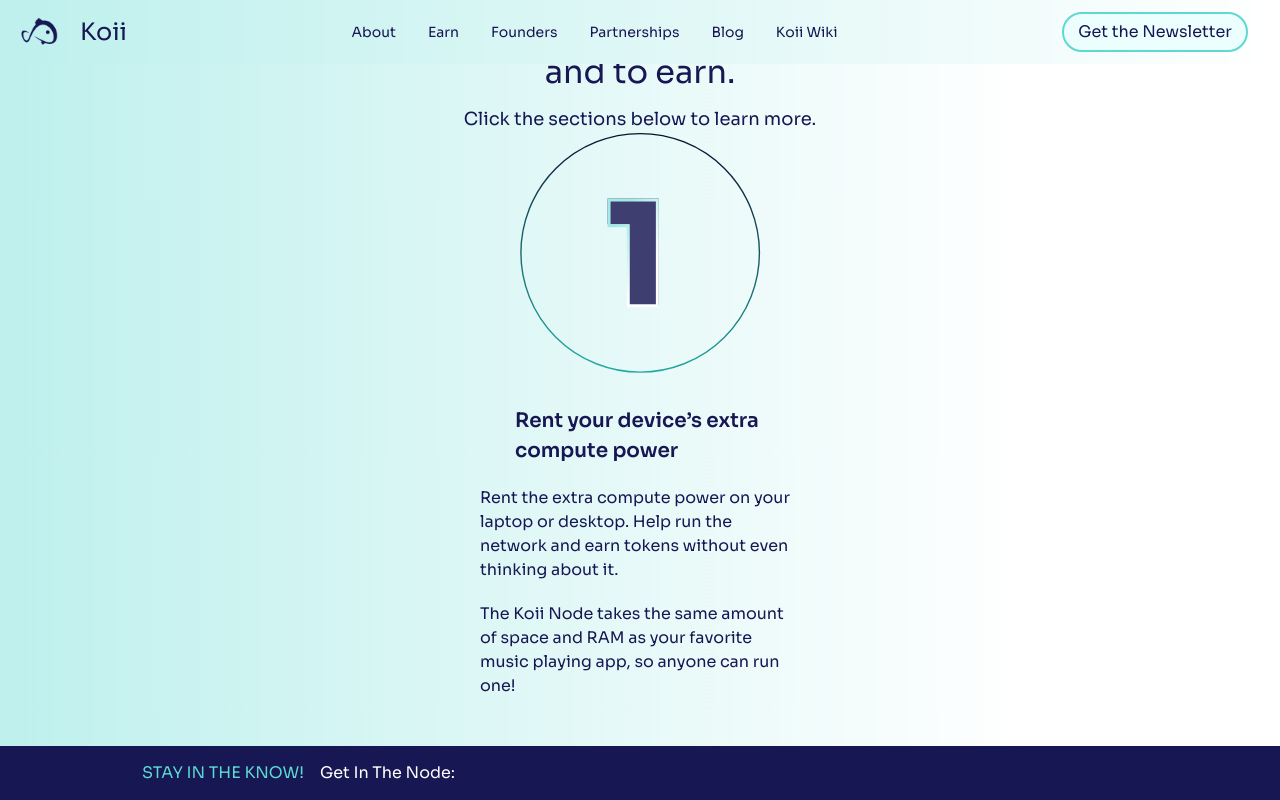
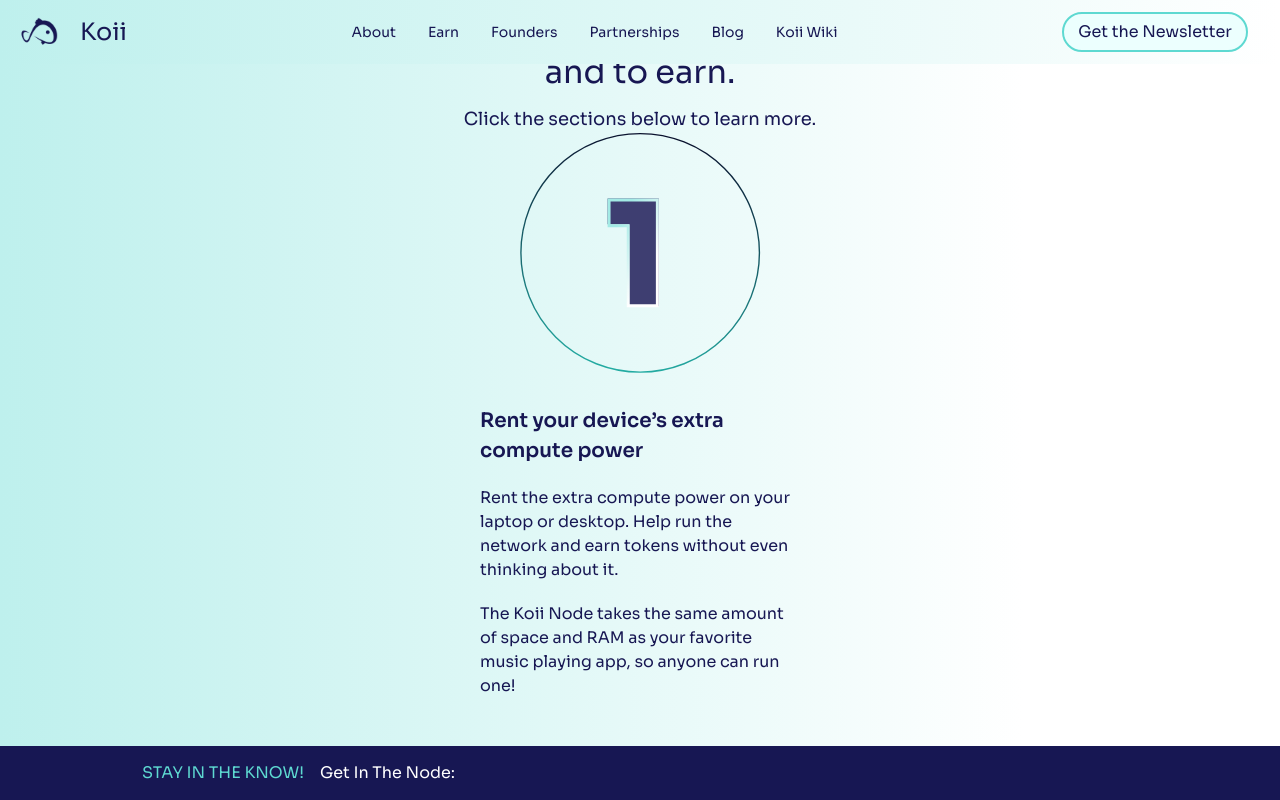
Before and after one commit to koii-network/homepage, a Next.js app: page /earn in a window 1280 px wide. Both pictures are taken after a click on the element 640 px from the left and 1846 px from the top of the page. Shown: the part 1579-2379 px from the top of the page. Built offline with nearby package versions, Linux system fonts and the light colour scheme.

Commit message:
fix cta style and step 1 style

```diff
--- a/components/earn/steps/index.tsx
+++ b/components/earn/steps/index.tsx
@@ -178,7 +178,7 @@ export const Steps = () => {
           <Image src="/images/earn/step1.svg" width={371} height={371} />
         </div>
         <div className={`flex flex-col mx-[2rem]`}>
-          <p className="text-[20px] font-semibold mx-auto max-w-[250px]">
+          <p className="text-[20px] font-semibold ">
             Rent your device’s extra compute power
           </p>
           <p className="text-[16px] pt-[20px] mx-auto max-w-[250px] md:max-w-[450px]">
```
Also changed, not shown: 1 other file (tests, documents, lock files or other folders).
